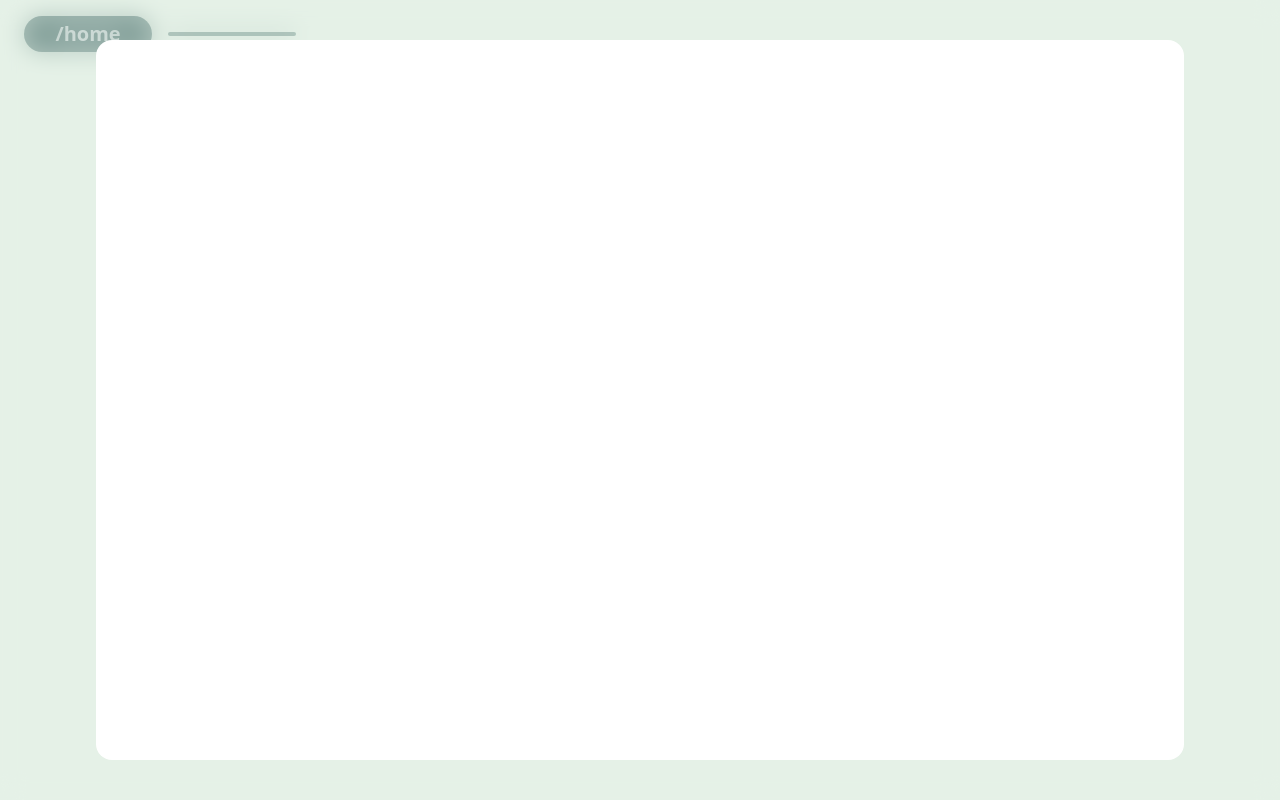
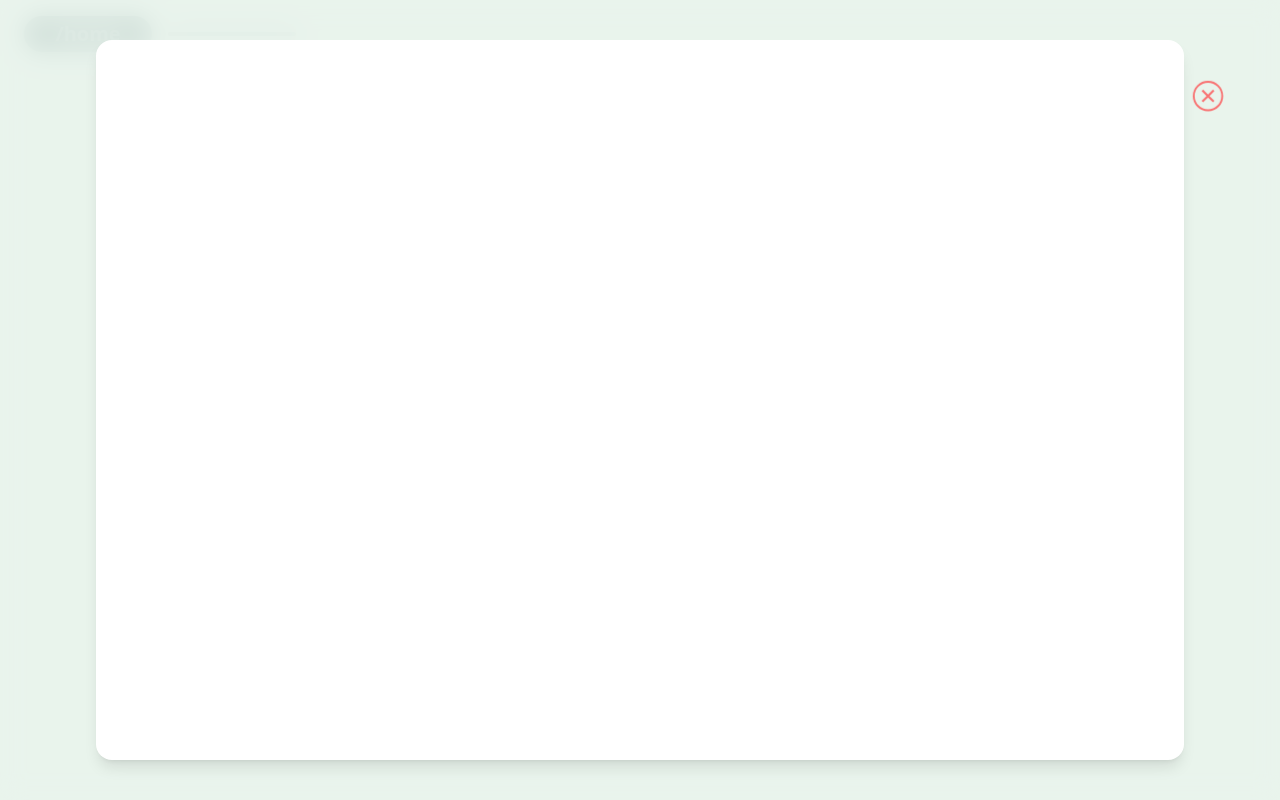
Before and after one commit to code7070/hi-jojo, a Next.js app: page /work-details in a window 1280 px wide. Built offline with nearby package versions, Linux system fonts and the light colour scheme.

Commit message:
fixing btn close adjust animate

```diff
--- a/src/pages/work-details.js
+++ b/src/pages/work-details.js
@@ -38,7 +38,7 @@ export default function WorkDetail({ params = [] }) {
 
   return (
     <>
-      {hasWork && <PageHead title={`Jojo - ${workTarget.name}`} />}
+      {hasWork && <PageHead title={`Works - ${workTarget.name}`} />}
       <div className={classJoiner("overlay")} onClick={doBack} />
 
       <div className={classJoiner("modal")}>
--- a/src/styles/work-detail.module.css
+++ b/src/styles/work-detail.module.css
@@ -1,10 +1,10 @@
 .overlay {
-  @apply fixed top-0 left-0 w-full h-full bg-white transition-all z-[900] duration-200;
+  @apply fixed top-0 left-0 w-full h-full bg-secondary transition-all z-[900] duration-200;
   @apply opacity-0 pointer-events-none;
 }
 
 .overlay.show {
-  @apply opacity-50 backdrop-blur-md pointer-events-auto;
+  @apply opacity-90 backdrop-blur-md pointer-events-auto;
 }
 
 @keyframes showModal {
@@ -15,7 +15,7 @@
   }
   25% {
     opacity: 1;
-    transform: translate(-50%, -50%) scale(1.1);
+    transform: translate(-50%, -50%) scale(1.025);
   }
   100% {
     opacity: 1;
@@ -31,7 +31,7 @@
   }
   25% {
     opacity: 1;
-    transform: translate(-50%, -50%) scale(1.1);
+    transform: translate(-50%, -50%) scale(1.025);
   }
   100% {
     opacity: 0;
@@ -48,18 +48,18 @@
 }
 
 .modal.show {
-  @apply pointer-events-auto;
+  @apply pointer-events-auto shadow-lg;
   animation: showModal 0.35s ease-out 1 forwards;
 }
 
 .modal.closed {
-  @apply pointer-events-none;
+  @apply pointer-events-none shadow-none;
   animation: closeModal 0.35s ease-in 1 forwards;
 }
 
 .btnClose {
   @apply absolute right-0 top-0 transition-all duration-200 delay-200 hidden;
-  @apply opacity-0 -rotate-90 sm:translate-x-[40px] sm:translate-y-[40px];
+  @apply opacity-0 -rotate-90 sm:translate-x-[40px] sm:translate-y-[40px] sm:block;
 }
 
 .btnClose.show {
```
